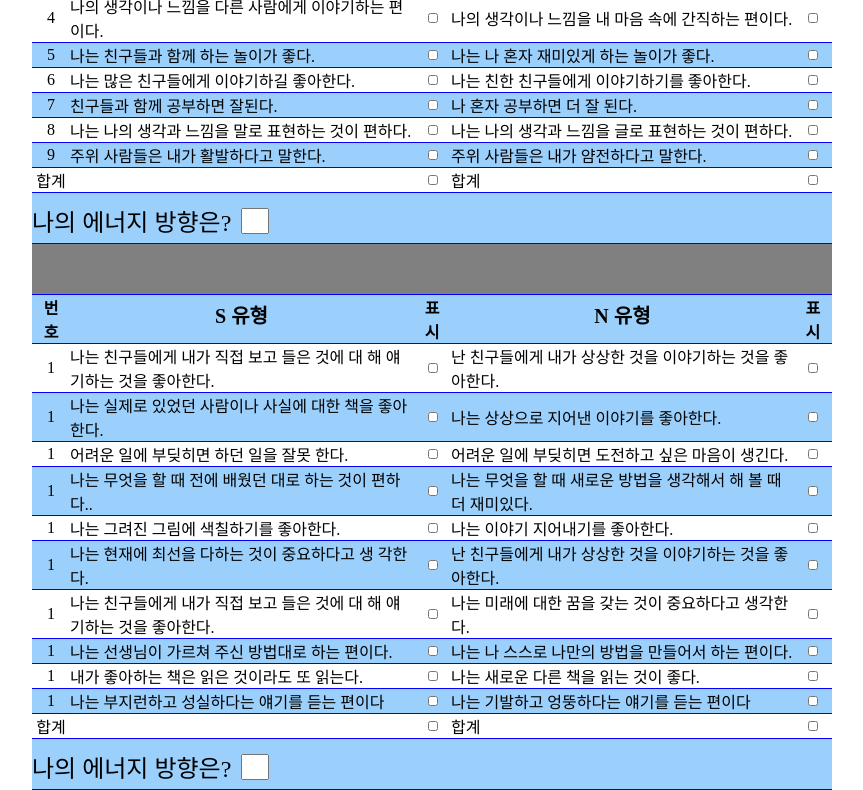
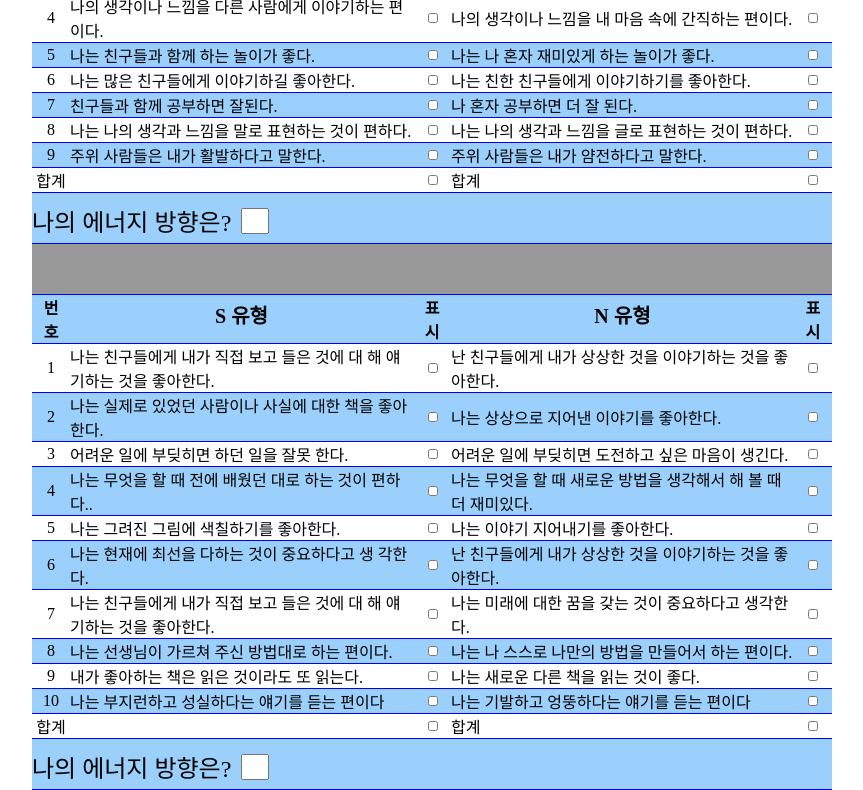
Before and after one commit to JB1009/DW-501-, a PHP site: the page made by html/오전수업/html/과제/0824_과제.html in a window 1280 px wide. Shown: the part 428-1218 px from the top of the page, without its empty margins (158-1021 px from the left). Run offline with PHP 8.4, Linux system fonts and the light colour scheme.

Commit message:
0824과제

```diff
--- a/html/오전수업/html/과제/0824_과제.css
+++ b/html/오전수업/html/과제/0824_과제.css
@@ -87,5 +87,5 @@
       font-weight: 800;}
 
 .여백{
-     background: gray;
+     background: #999;
      height: 50px;}
--- a/html/오전수업/html/과제/0824_과제.html
+++ b/html/오전수업/html/과제/0824_과제.html
@@ -164,7 +164,7 @@
                         </div>
                     </li>
                     <li class="board_cont1"style="background-color: rgb(155, 208, 252);"><!--9-->
-                        <div class="num A">1</div>
+                        <div class="num A">2</div>
                         <div class="유형1">나는 실제로 있었던 사람이나 사실에 대한 책을 좋아한다. </div>
                         <div class="표시 A">
                             <input type="checkbox" class="box">
@@ -175,7 +175,7 @@
                         </div>
                     </li>
                     <li class="board_cont1"><!--9-->
-                        <div class="num A">1</div>
+                        <div class="num A">3</div>
                         <div class="유형1">어려운 일에 부딪히면 하던 일을 잘못 한다. </div>
                         <div class="표시 A">
                             <input type="checkbox" class="box">
@@ -186,7 +186,7 @@
                         </div>
                     </li>
                     <li class="board_cont1"style="background-color: rgb(155, 208, 252);"><!--9-->
-                        <div class="num A">1</div>
+                        <div class="num A">4</div>
                         <div class="유형1">나는 무엇을 할 때 전에 배웠던 대로 하는 것이 편하다.. </div>
                         <div class="표시 A">
                             <input type="checkbox" class="box">
@@ -197,7 +197,7 @@
                         </div>
                     </li>
                     <li class="board_cont1"><!--9-->
-                        <div class="num A">1</div>
+                        <div class="num A">5</div>
                         <div class="유형1">나는 그려진 그림에 색칠하기를 좋아한다. </div>
                         <div class="표시 A">
                             <input type="checkbox" class="box">
@@ -208,7 +208,7 @@
                         </div>
                     </li>
                     <li class="board_cont1"style="background-color: rgb(155, 208, 252);"><!--9-->
-                        <div class="num A">1</div>
+                        <div class="num A">6</div>
                         <div class="유형1">나는 현재에 최선을 다하는 것이 중요하다고 생 각한다. </div>
                         <div class="표시 A">
                             <input type="checkbox" class="box">
@@ -219,7 +219,7 @@
                         </div>
                     </li>
                     <li class="board_cont1"><!--9-->
-                        <div class="num A">1</div>
+                        <div class="num A">7</div>
                         <div class="유형1">나는 친구들에게 내가 직접 보고 들은 것에 대 해 얘기하는 것을 좋아한다. </div>
                         <div class="표시 A">
                             <input type="checkbox" class="box">
@@ -230,7 +230,7 @@
                         </div>
                     </li>
                     <li class="board_cont1"style="background-color: rgb(155, 208, 252);"><!--9-->
-                        <div class="num A">1</div>
+                        <div class="num A">8</div>
                         <div class="유형1">나는 선생님이 가르쳐 주신 방법대로 하는 편이다. </div>
                         <div class="표시 A">
                             <input type="checkbox" class="box">
@@ -241,7 +241,7 @@
                         </div>
                     </li>
                     <li class="board_cont1"><!--9-->
-                        <div class="num A">1</div>
+                        <div class="num A">9</div>
                         <div class="유형1">내가 좋아하는 책은 읽은 것이라도 또 읽는다.  </div>
                         <div class="표시 A">
                             <input type="checkbox" class="box">
@@ -252,7 +252,7 @@
                         </div>
                     </li>
                     <li class="board_cont1"style="background-color: rgb(155, 208, 252);"><!--9-->
-                        <div class="num A">1</div>
+                        <div class="num A">10</div>
                         <div class="유형1">나는 부지런하고 성실하다는 얘기를 듣는 편이다 </div>
                         <div class="표시 A">
                             <input type="checkbox" class="box">
```
